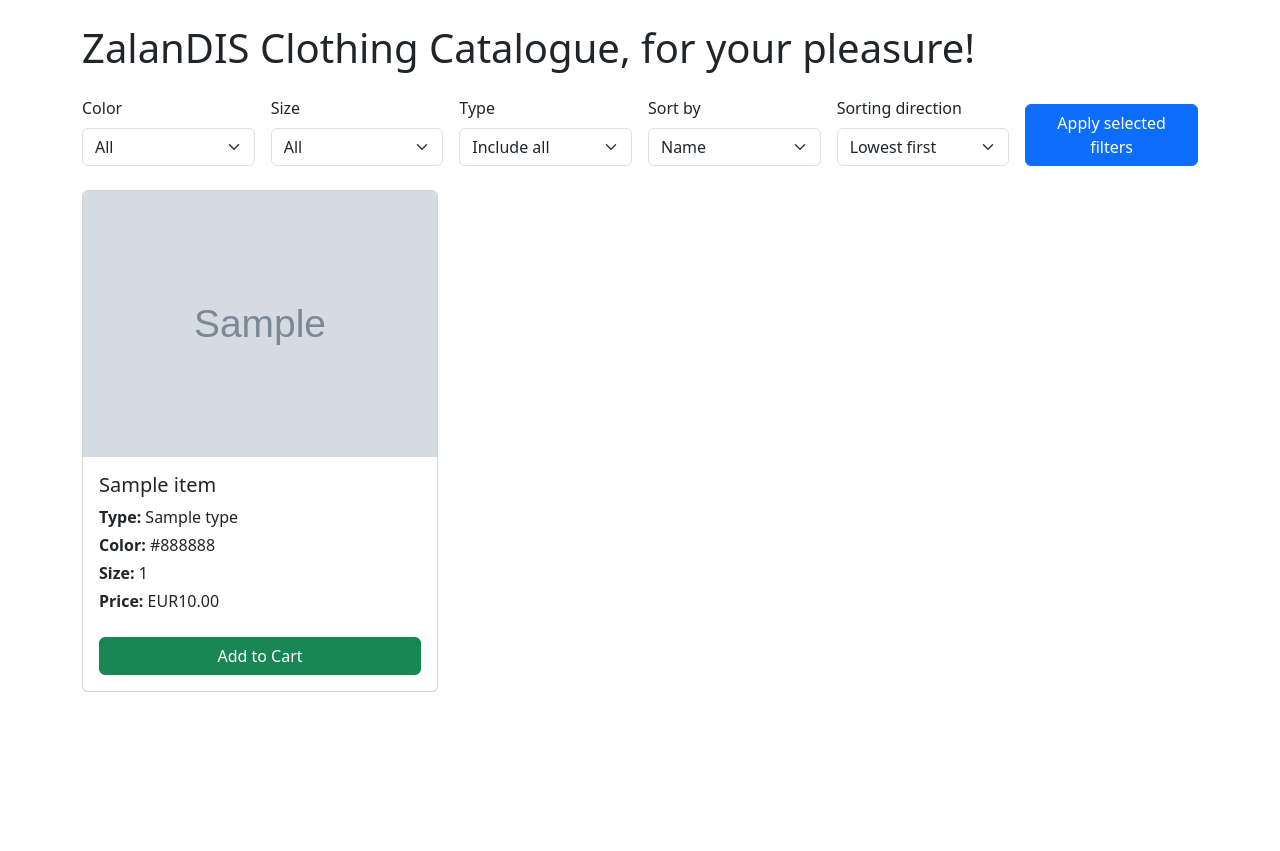
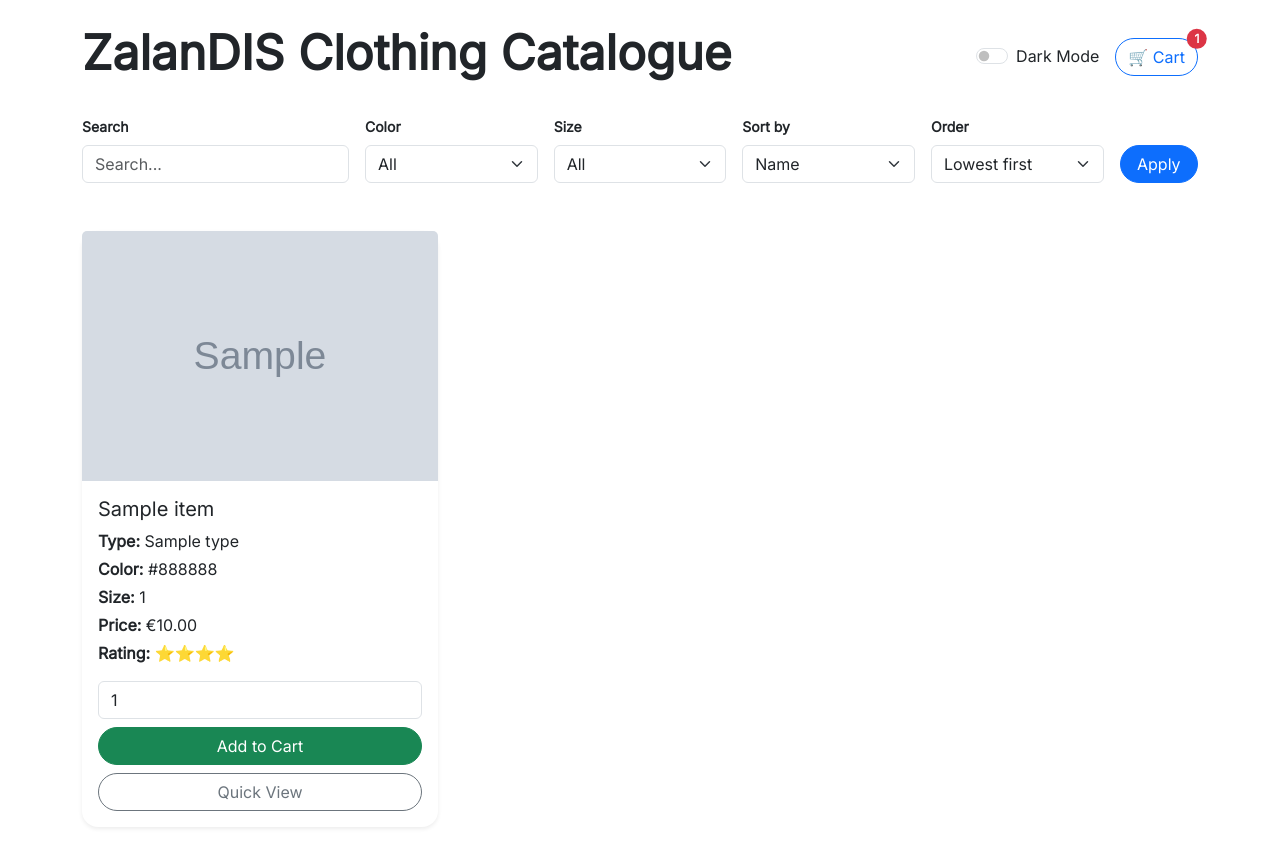
Before and after one commit to WilliamJohansen13/DIS, a Flask app: template app/Templates/browse.html in a window 1280 px wide. Before the commit the page ends 692 px from the top, so only its background shows below. Run offline with Flask 3, Linux system fonts and the light colour scheme; the template is opened without the code that fills it: most values are stand-ins (such as "Sample title", 1, 10 or a date in 2020); grey boxes marked "Sample" are stand-in pictures.

Commit message:
HTML Changes

```diff
--- a/app/Templates/browse.html
+++ b/app/Templates/browse.html
@@ -1,21 +1,72 @@
 <!doctype HTML>
-<html lang="en">
+<html lang="en" data-bs-theme="light">
 <head>
   <meta charset="UTF-8">
+  <title>ZalanDIS - Browse Modern Clothing</title>
+
+  <!-- Bootstrap CSS -->
   <link href="https://cdn.jsdelivr.net/npm/bootstrap@5.3.0/dist/css/bootstrap.min.css" rel="stylesheet">
-  <title>ZalanDIS - Browse Modern Clothing</title>
+
+  <!-- Google Fonts -->
+  <link href="https://fonts.googleapis.com/css2?family=Inter&display=swap" rel="stylesheet">
+
+  <!-- Bootstrap JS -->
+  <script src="https://cdn.jsdelivr.net/npm/bootstrap@5.3.0/dist/js/bootstrap.bundle.min.js"></script>
+
+  <!-- Custom Styles -->
+  <style>
+    body {
+      font-family: 'Inter', sans-serif;
+    }
+    .card-img-top {
+      height: 250px;
+      object-fit: cover;
+      transition: transform 0.3s ease;
+    }
+    .card-img-top:hover {
+      transform: scale(1.03);
+    }
+    .card {
+      border: none;
+      border-radius: 1rem;
+    }
+    .btn {
+      border-radius: 2rem;
+    }
+  </style>
 </head>
 
 <body>
   <div class="container py-4">
-    <h1 class="mb-4">ZalanDIS Clothing Catalogue, for your pleasure!</h1>
 
-    <!-- User selection of filtering and sorting  -->
-    <form method="get" class="row g-3 align-items-end mb-4">
+    <!-- Header -->
+    <div class="d-flex flex-wrap justify-content-between align-items-center mb-4">
+      <h1 class="display-5 fw-bold mb-2">ZalanDIS Clothing Catalogue</h1>
+      <div class="d-flex align-items-center gap-3">
+        <div class="form-check form-switch">
+          <input class="form-check-input" type="checkbox" id="darkModeToggle">
+          <label class="form-check-label" for="darkModeToggle">Dark Mode</label>
+        </div>
+        <a href="{{ url_for('cart') }}" class="btn btn-outline-primary position-relative">
+          🛒 Cart
+          {% if cart_count %}
+            <span class="position-absolute top-0 start-100 translate-middle badge rounded-pill bg-danger">
+              {{ cart_count }}
+            </span>
+          {% endif %}
+        </a>
+      </div>
+    </div>
 
-      <!-- Color selection  -->
+    <!-- Filters -->
+    <form method="get" class="row g-3 align-items-end mb-5">
+      <div class="col-md-3">
+        <label class="form-label fw-semibold small">Search</label>
+        <input type="text" class="form-control" name="search" placeholder="Search..." value="{{ search_query }}">
+      </div>
+
       <div class="col-md-2">
-        <label class="form-label">Color</label>
+        <label class="form-label fw-semibold small">Color</label>
         <select class="form-select" name="color">
           <option value="">All</option>
           <option value="Red" {% if selected_color == 'red' %}selected{% endif %}>Red</option>
@@ -24,9 +75,8 @@
         </select>
       </div>
 
-      <!-- Size selection  -->
       <div class="col-md-2">
-        <label class="form-label">Size</label>
+        <label class="form-label fw-semibold small">Size</label>
         <select class="form-select" name="size">
           <option value="">All</option>
           <option value="small" {% if selected_size == 'small' %}selected{% endif %}>Small</option>
@@ -35,76 +85,98 @@
         </select>
       </div>
 
-      <!-- Type selection  -->
       <div class="col-md-2">
-        <label class="form-label">Type</label>
-        <select class="form-select" name="type">
-          <option value="">Include all</option>
-          <option value="T-Shirt" {% if selected_type == 'T-Shirt' %}selected{% endif %}>T-Shirt</option>
-          <option value="Shoes" {% if selected_type == 'Shoes' %}selected{% endif %}>Shoes</option>
-          <option value="Shorts" {% if selected_type == 'Shorts' %}selected{% endif %}>Shorts</option>
-          <option value="Shirt" {% if selected_type == 'Shirt' %}selected{% endif %}>Shirt</option>
-          <option value="Pants" {% if selected_type == 'Pants' %}selected{% endif %}>Pants</option>
-          <option value="Skirt" {% if selected_type == 'Skirt' %}selected{% endif %}>Skirt</option>
-          <option value="Hat" {% if selected_type == 'Hat' %}selected{% endif %}>Hat</option>
-          <option value="Dress" {% if selected_type == 'Dress' %}selected{% endif %}>Dress</option>
-          <option value="Longsleeve" {% if selected_type == 'Longsleeve' %}selected{% endif %}>Longsleeve</option>
-          <option value="Outwear" {% if selected_type == 'Outwear' %}selected{% endif %}>Outwear</option>
-        </select>
-      </div>
-
-      <!-- Sort by selection  -->
-      <div class="col-md-2">
-        <label class="form-label">Sort by</label>
+        <label class="form-label fw-semibold small">Sort by</label>
         <select class="form-select" name="sort_by">
           <option value="name" {% if selected_sort_by == 'name' %}selected{% endif %}>Name</option>
           <option value="price" {% if selected_sort_by == 'price' %}selected{% endif %}>Price</option>
         </select>
       </div>
 
-      <!-- Sorting direction selection  -->
       <div class="col-md-2">
-        <label class="form-label">Sorting direction</label>
+        <label class="form-label fw-semibold small">Order</label>
         <select class="form-select" name="sort_direction">
           <option value="asc" {% if selected_sort_direction == 'asc' %}selected{% endif %}>Lowest first</option>
           <option value="desc" {% if selected_sort_direction == 'desc' %}selected{% endif %}>Highest first</option>
         </select>
       </div>
 
-      <div class="col-md-2">
-        <button class="btn btn-primary w-100" type="submit">Apply selected filters</button>
+      <div class="col-md-1">
+        <button class="btn btn-primary w-100" type="submit">Apply</button>
       </div>
     </form>
 
-    <!-- Item selection and showing to the user  -->
-    <div class="row row-cols-1 row-cols-md-3 g-4">
+    <!-- Product Grid -->
+    <div class="row row-cols-1 row-cols-sm-2 row-cols-md-3 g-4">
       {% for item in items %}
         <div class="col">
-          <div class="card h-100">
+          <div class="card h-100 shadow-sm">
             {% if item.image_url %}
-              <img src="{{ item.image_url }}" class="card-img-top" alt="{{ item.name }}">
+              <img src="{{ item.image_url }}" class="card-img-top" alt="{{ item.name }}" loading="lazy">
             {% endif %}
-            <div class="card-body">
+            <div class="card-body d-flex flex-column">
               <h5 class="card-title">{{ item.name }}</h5>
-              <p class="card-text mb-1"><strong>Type:</strong> {{ item.type }}</p>
-              <p class="card-text mb-1"><strong>Color:</strong> {{ item.color }}</p>
-              <p class="card-text mb-1"><strong>Size:</strong> {{ item.size }}</p>
-              <p class="card-text"><strong>Price:</strong> EUR{{"%.2f"|format(item.price)}}</p>
+              <p class="mb-1"><strong>Type:</strong> {{ item.type }}</p>
+              <p class="mb-1"><strong>Color:</strong> {{ item.color }}</p>
+              <p class="mb-1"><strong>Size:</strong> {{ item.size }}</p>
+              <p class="mb-1"><strong>Price:</strong> €{{ "%.2f"|format(item.price) }}</p>
+              <p class="mb-3"><strong>Rating:</strong> {% for _ in range(item.rating) %}⭐{% endfor %}</p>
 
-              <!-- Add to Cart button -->
-              <form method="POST" action="/add_to_cart">
+              <form method="POST" action="/add_to_cart" class="mt-auto">
                 <input type="hidden" name="item_id" value="{{ item.id }}">
-                <button type="submit" class="btn btn-success w-100 mt-2">Add to Cart</button>
+                <input type="number" name="quantity" value="1" min="1" class="form-control mb-2">
+                <button type="submit" class="btn btn-success w-100">Add to Cart</button>
               </form>
+
+              <button class="btn btn-outline-secondary w-100 mt-2" data-bs-toggle="modal" data-bs-target="#modal{{ item.id }}">
+                Quick View
+              </button>
+            </div>
+          </div>
+        </div>
+
+        <!-- Modal -->
+        <div class="modal fade" id="modal{{ item.id }}" tabindex="-1">
+          <div class="modal-dialog">
+            <div class="modal-content">
+              <div class="modal-header">
+                <h5 class="modal-title">{{ item.name }}</h5>
+                <button type="button" class="btn-close" data-bs-dismiss="modal"></button>
+              </div>
+              <div class="modal-body">
+                <img src="{{ item.image_url }}" class="img-fluid mb-3" alt="{{ item.name }}">
+                <p><strong>Type:</strong> {{ item.type }}</p>
+                <p><strong>Color:</strong> {{ item.color }}</p>
+                <p><strong>Size:</strong> {{ item.size }}</p>
+                <p><strong>Price:</strong> €{{ "%.2f"|format(item.price) }}</p>
+                <p><strong>Rating:</strong> {% for _ in range(item.rating) %}⭐{% endfor %}</p>
+              </div>
             </div>
           </div>
         </div>
       {% else %}
-        <div class="col-12">
-          <h3 class="text-muted">No items in stock with those filters</h3>
+        <div class="col-12 text-muted">
+          <h4>No items match your filters.</h4>
         </div>
       {% endfor %}
     </div>
   </div>
+
+  <!-- Dark Mode Script -->
+  <script>
+    const toggle = document.getElementById('darkModeToggle');
+    const root = document.documentElement;
+
+    if (localStorage.getItem('theme') === 'dark') {
+      root.setAttribute('data-bs-theme', 'dark');
+      toggle.checked = true;
+    }
+
+    toggle.addEventListener('change', function () {
+      const newTheme = this.checked ? 'dark' : 'light';
+      root.setAttribute('data-bs-theme', newTheme);
+      localStorage.setItem('theme', newTheme);
+    });
+  </script>
 </body>
 </html>
```
